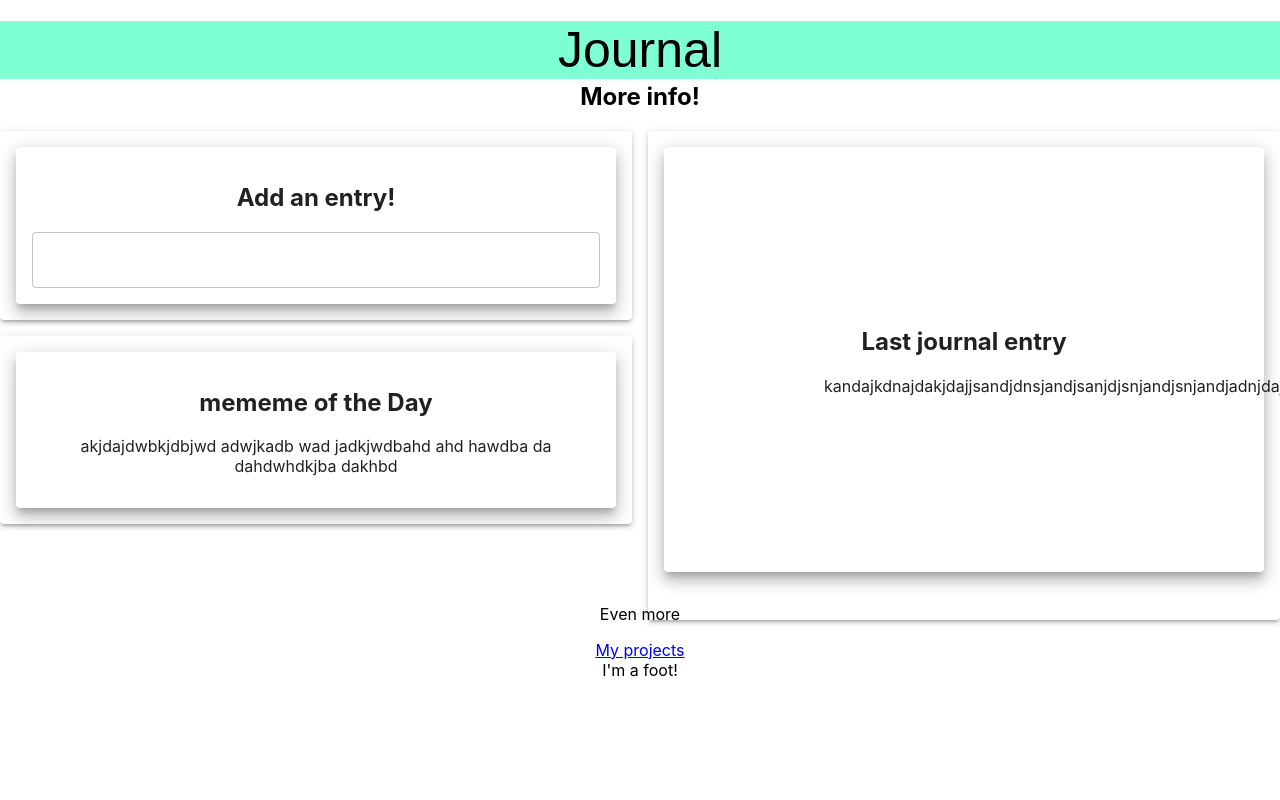
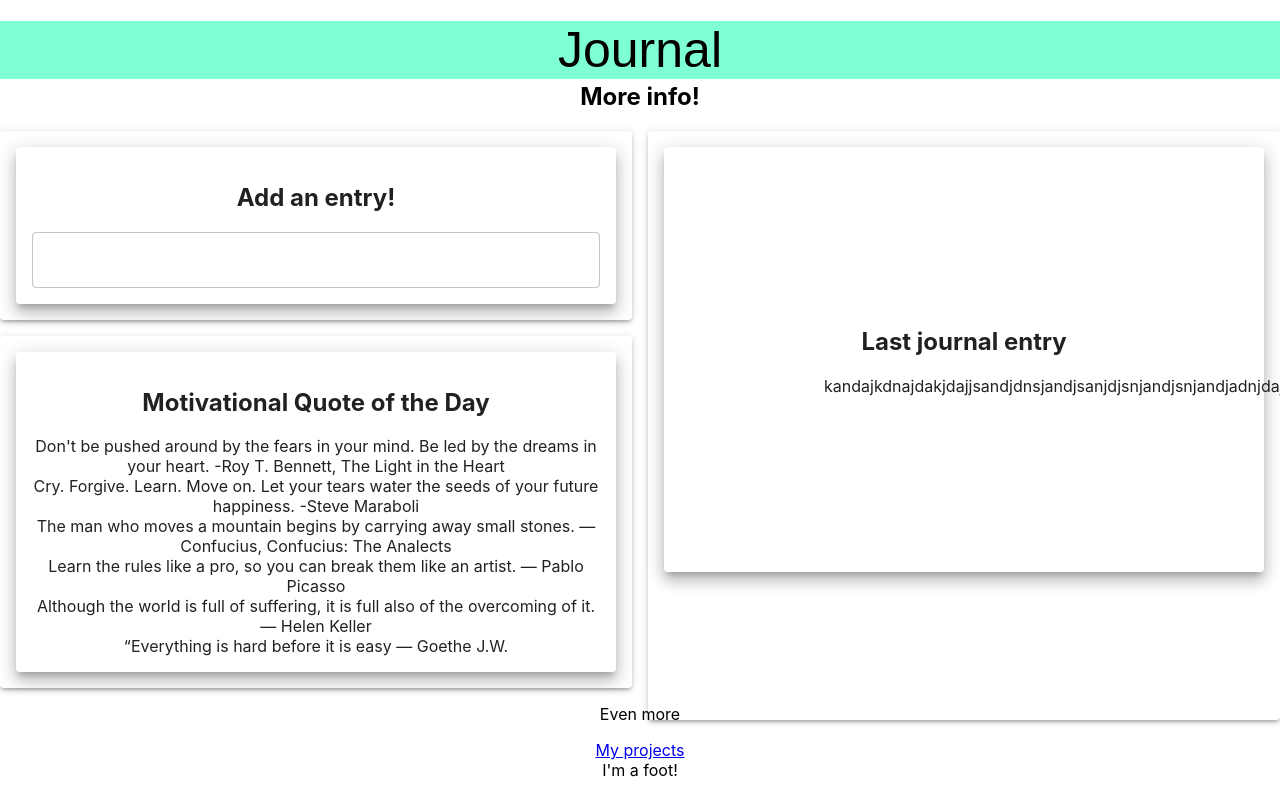
Before and after one commit to ampatte/LifeInFocus, a React (Create React App) app in the folder client/: page / in a window 1280 px wide. Built offline with nearby package versions, Linux system fonts and the light colour scheme.

Commit message:
added quote json file

```diff
--- a/client/src/components/Rotating/Rotating.js
+++ b/client/src/components/Rotating/Rotating.js
@@ -3,6 +3,8 @@ import Grid from "@mui/material/Unstable_Grid2"; // Grid version 2
 import Paper from "@mui/material/Paper";
 import Box from "@mui/material/Box";
 import { createTheme, ThemeProvider, styled } from "@mui/material/styles";
+
+import quotes from "../../data/quotes.json";
 
 const Item = styled(Paper)(({ theme }) => ({
   ...theme.typography.body2,
@@ -15,16 +17,17 @@ const Item = styled(Paper)(({ theme }) => ({
 function Rotating() {
   return (
     <Grid container spacing={2}>
-    <Grid item xs={12} sm={12}>
-      <Paper elevation={10} sx={{ padding: 2 }}>
-        <h2>mememe of the Day</h2>
-        <p>
-          akjdajdwbkjdbjwd adwjkadb wad jadkjwdbahd ahd hawdba da dahdwhdkjba
-          dakhbd
-        </p>
-      </Paper>
+      <Grid item xs={12} sm={12}>
+        <Paper elevation={10} sx={{ padding: 2 }}>
+          <h2>Motivational Quote of the Day</h2>
+          <div classname="quote-wrapper"></div>
+          {/*Loop through the quotes.json and render each quote dynamically*/}
+          {quotes.map((quote) => {
+            return <div key={quote.id}>{quote.text}</div>;
+          })}
+        </Paper>
+      </Grid>
     </Grid>
-  </Grid>
   );
 }
 export default Rotating;
--- /dev/null
+++ b/client/src/data/quotes.json
@@ -0,0 +1,29 @@
+
+ [
+    {
+    "id": 1,
+    "text": " Don't be pushed around by the fears in your mind. Be led by the dreams in your heart. -Roy T. Bennett, The Light in the Heart"
+},
+{
+    "id": 2,
+    "text": "Cry. Forgive. Learn. Move on. Let your tears water the seeds of your future happiness. -Steve Maraboli"
+},
+{
+    "id": 3,
+    "text": "The man who moves a mountain begins by carrying away small stones. ― Confucius, Confucius: The Analects"
+},
+{
+    "id": 4,
+    "text": "Learn the rules like a pro, so you can break them like an artist. ― Pablo Picasso"
+},
+{
+    "id": 5,
+    "text": "Although the world is full of suffering, it is full also of the overcoming of it. ― Helen Keller"
+},
+{
+    "id":6,
+    "text": "“Everything is hard before it is easy ― Goethe J.W."
+}
+
+
+]
```
